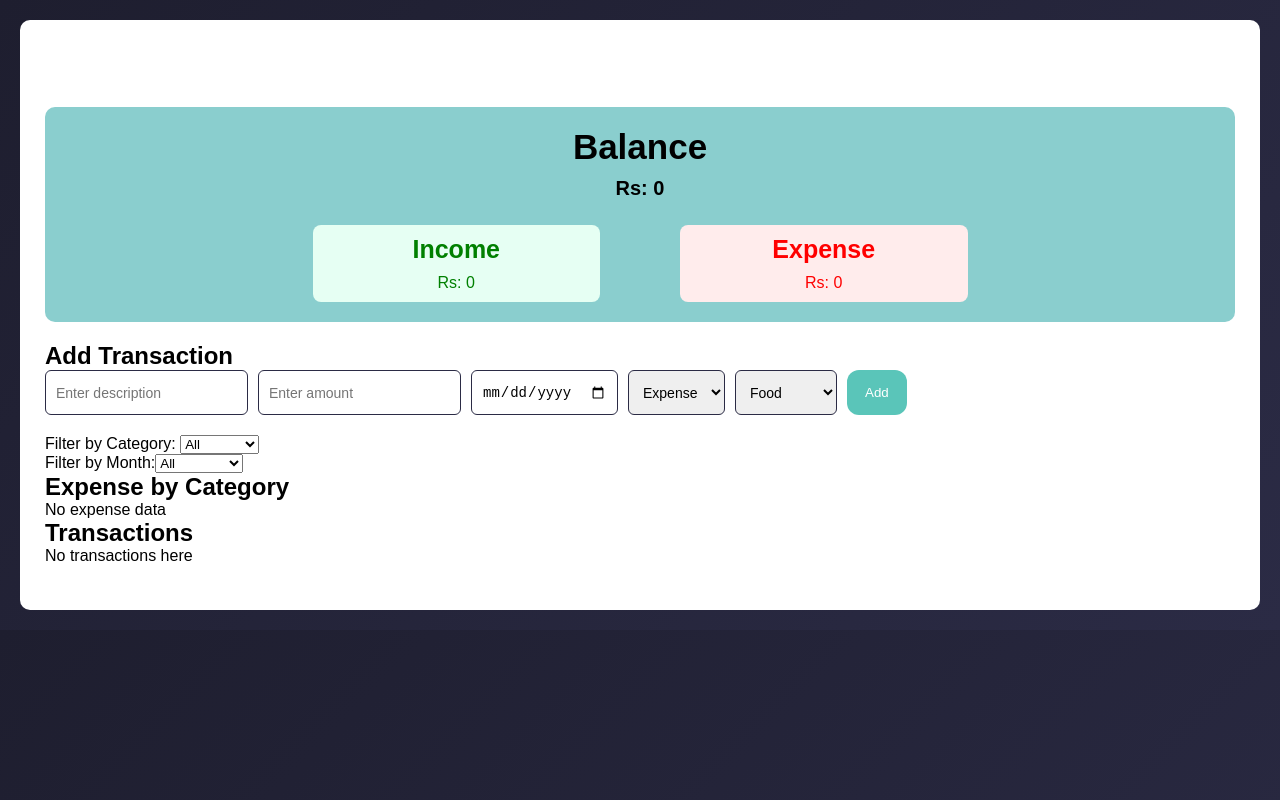
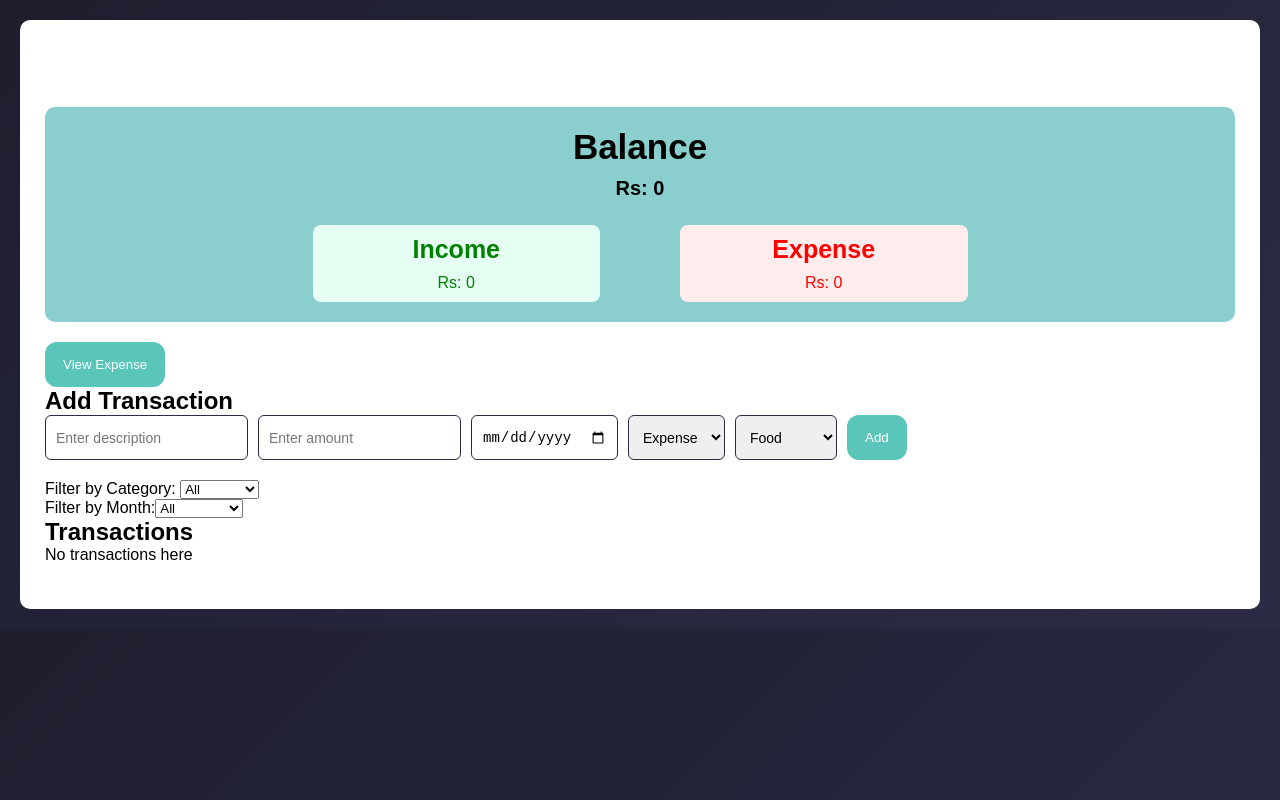
Before and after one commit to Sameerali0/finance-tracker, a React (Vite) app: page /app in a window 1280 px wide. Built offline with nearby package versions, Linux system fonts and the light colour scheme.

Commit message:
working on chart saperate page

```diff
--- a/src/App.jsx
+++ b/src/App.jsx
@@ -2,6 +2,7 @@ import {Routes, Route} from "react-router-dom";
 import Welcome from "./pages/Welcome";
 import Loading from "./pages/Loading";
 import Dashboard from "./pages/Dashboard";
+import Chart from "./pages/Chart";
 
 function App(){
     return(
@@ -9,6 +10,7 @@ function App(){
             <Route path="/" element={<Welcome />} />
             <Route path="/loading" element={<Loading />} />
             <Route path="/app" element={<Dashboard />} />
+            <Route path="/chart" element={<Chart />} />
         </Routes>
     )
 
--- /dev/null
+++ b/src/pages/Chart.jsx
@@ -0,0 +1,12 @@
+import ExpenseChart from "../charts/ExpenseChart";
+
+function Chart({transactions}){
+
+    return(
+        <div className="chart-container">
+                <ExpenseChart transactions={transactions}/>
+        </div>
+    )
+}
+
+export default Chart
--- a/src/pages/Dashboard.jsx
+++ b/src/pages/Dashboard.jsx
@@ -49,10 +49,10 @@ function Dashboard() {
       <div className="main-container">
         <h1>Finance Tracker</h1>
         <Balance transactions={transactions}/>
+        <button className="Chart-btn" onClick={() => goTo("/chart")}>View Expense</button>
         <TransactionForm transactions={transactions} setTransactions={setTransactions}/>
         <CategoryFilter selectedCategory={selectedCategory} setSelectedCategory={setSelectedCategory}/>
         <MonthFilter selectedMonth={selectedMonth} setSelectedMonth={setSelectedMonth}/>
-        <ExpenseChart transactions={filteredTransactions}/>
         <TransactionList transactions={filteredTransactions} deleteTransaction={deleteTransaction}/>
       </div>
   )
```
